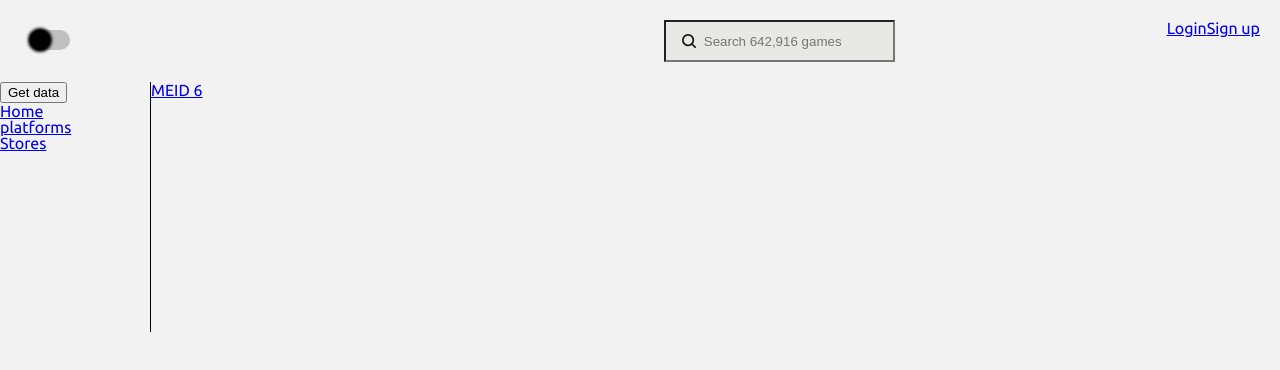
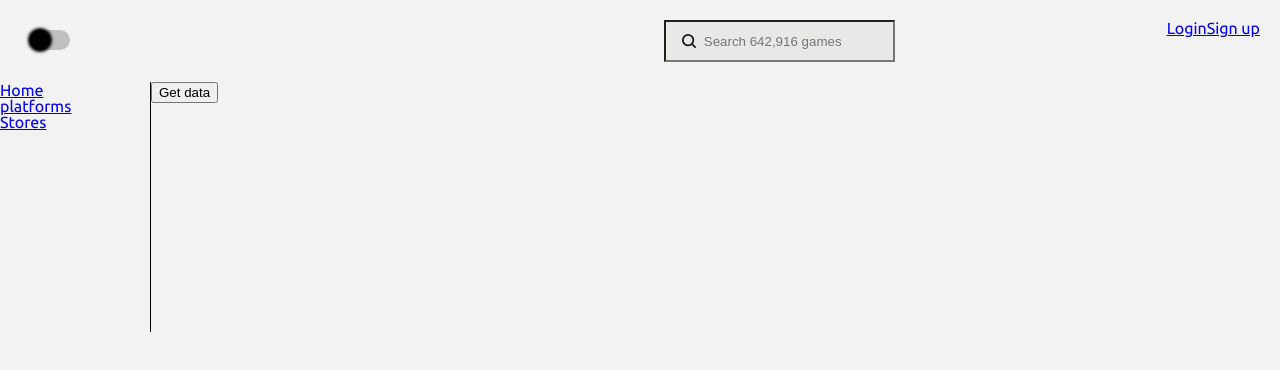
Before and after one commit to gandigap/commerce, a React (Create React App) app: page / in a window 1280 px wide. Shown: the top 370 px of the page. Built offline with nearby package versions, Linux system fonts and the light colour scheme.

Commit message:
refactor: change gamelist

```diff
--- a/src/components/ContentLayout/Main/MainSection/GameList/GameList.tsx
+++ b/src/components/ContentLayout/Main/MainSection/GameList/GameList.tsx
@@ -1,5 +1,5 @@
 import React from 'react';
-import { Link } from 'react-router-dom';
+import { getGames } from 'store/functions';
 
 import styled from 'styled-components';
 import 'styles/mixinsAndVars.scss';
@@ -9,8 +9,7 @@ const GameListContainer = styled.div``;
 const GameList = () => {
   return (
     <GameListContainer>
-      <Link to="me">ME</Link>
-      <Link to="/6">ID 6</Link>
+      <button onClick={getGames}>Get data</button>
     </GameListContainer>
   );
 };
--- a/src/components/ContentLayout/Main/MainSection/Sidebar/Sidebar.tsx
+++ b/src/components/ContentLayout/Main/MainSection/Sidebar/Sidebar.tsx
@@ -11,30 +11,17 @@ const SidebarContainer = styled.div`
 `;
 
 const Sidebar = () => {
-  const getData = () => {
-    fetch('https://api.rawg.io/api/platforms?key=dc31c2a55aa444959f74eb7bc96b0617')
-      .then((response) => response.json())
-      .then((data) => {
-        console.log('Success:', data);
-      })
-      .catch((error) => {
-        console.error('Error:', error);
-      });
-  };
   return (
     <SidebarContainer>
-      <button onClick={getData}>Get data</button>
-      <ul>
-        <li>
-          <Link to="/">Home</Link>
-        </li>
-        <li>
-          <Link to="platforms">platforms</Link>
-        </li>
-        <li>
-          <Link to="stores">Stores</Link>
-        </li>
-      </ul>
+      <div>
+        <Link to="/">Home</Link>
+      </div>
+      <div>
+        <Link to="platforms">platforms</Link>
+      </div>
+      <div>
+        <Link to="stores">Stores</Link>
+      </div>
     </SidebarContainer>
   );
 };
--- /dev/null
+++ b/src/store/functions.tsx
@@ -0,0 +1,26 @@
+import axios from 'axios';
+
+const getData = (type: string) => {
+  let data = null;
+  axios
+    .get(`https://api.rawg.io/api/${type}?`, {
+      params: {
+        key: 'dc31c2a55aa444959f74eb7bc96b0617',
+        page: 1,
+        page_size: 30,
+      },
+    })
+    .then(function (response) {
+      console.log(response.data.results);
+      data = response.data.results;
+    })
+    .catch(function (error) {
+      console.log(error);
+    });
+  return data;
+};
+
+export const getGames = () => {
+  console.log('get Games');
+  return getData('games');
+};
```
